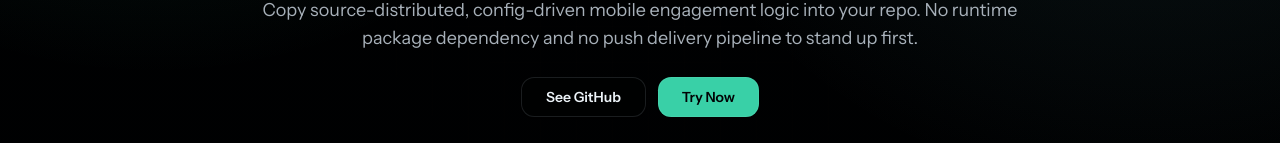
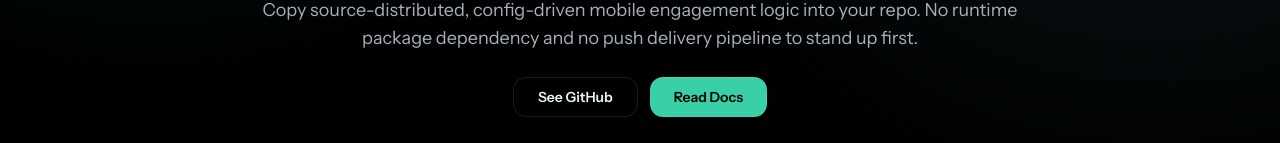
Before and after one commit to openclix/openclix, a Next.js app in the folder home/: page / in a window 1280 px wide. Shown: the part 514-657 px from the top of the page. Built offline with nearby package versions, Linux system fonts and the light colour scheme.

Commit message:
docs(docs): set up mintlify docs and link home ctas
Initialize docs/ with latest Mintlify docs.json structure and Bun scripts.
Add getting-started, guides, and reference content from README/home.
Replace home "Try Now" CTAs with docs links now that docs are live.

```diff
--- a/home/src/components/sections/audience-outcomes.tsx
+++ b/home/src/components/sections/audience-outcomes.tsx
@@ -2,7 +2,7 @@ import { Button } from "@/components/ui/button";
 import { Card, CardContent, CardHeader, CardTitle } from "@/components/ui/card";
 import { SectionHeading } from "@/components/shared/section-heading";
 import { audienceOutcomes } from "@/data/audience-outcomes";
-import { TRY_NOW_URL } from "@/data/links";
+import { DOCS_URL } from "@/data/links";
 
 export function AudienceOutcomes() {
   return (
@@ -36,8 +36,8 @@ export function AudienceOutcomes() {
                   Start with a local-first baseline
                 </span>
                 <Button size="sm" variant="outline" asChild className="font-semibold">
-                  <a href={TRY_NOW_URL} target="_blank" rel="noopener noreferrer">
-                    Try Now
+                  <a href={DOCS_URL} target="_blank" rel="noopener noreferrer">
+                    Read Docs
                   </a>
                 </Button>
               </div>
--- a/home/src/components/sections/final-cta.tsx
+++ b/home/src/components/sections/final-cta.tsx
@@ -1,5 +1,5 @@
 import { Button } from "@/components/ui/button";
-import { GITHUB_URL, TRY_NOW_URL } from "@/data/links";
+import { DOCS_URL, GITHUB_URL } from "@/data/links";
 
 export function FinalCTA() {
   return (
@@ -24,8 +24,8 @@ export function FinalCTA() {
               </a>
             </Button>
             <Button size="lg" asChild className="font-semibold">
-              <a href={TRY_NOW_URL} target="_blank" rel="noopener noreferrer">
-                Try Now
+              <a href={DOCS_URL} target="_blank" rel="noopener noreferrer">
+                Read Docs
               </a>
             </Button>
           </div>
--- a/home/src/components/sections/footer.tsx
+++ b/home/src/components/sections/footer.tsx
@@ -1,8 +1,8 @@
-import { GITHUB_URL, TRY_NOW_URL } from "@/data/links";
+import { DOCS_URL, GITHUB_URL } from "@/data/links";
 
 const footerLinks = [
   { label: "See GitHub", href: GITHUB_URL },
-  { label: "Try Now", href: TRY_NOW_URL },
+  { label: "Docs", href: DOCS_URL },
 ];
 
 export function Footer() {
--- a/home/src/components/sections/hero.tsx
+++ b/home/src/components/sections/hero.tsx
@@ -1,6 +1,6 @@
 import Image from "next/image";
 import { Button } from "@/components/ui/button";
-import { GITHUB_URL, TRY_NOW_URL } from "@/data/links";
+import { DOCS_URL, GITHUB_URL } from "@/data/links";
 
 const proofBullets = [
   "Local notifications + in-app messaging hooks",
@@ -50,8 +50,8 @@ export function Hero() {
             className="font-semibold shadow-[0_0_0_1px_rgba(255,255,255,0.06)_inset]"
             asChild
           >
-            <a href={TRY_NOW_URL} target="_blank" rel="noopener noreferrer">
-              Try Now
+            <a href={DOCS_URL} target="_blank" rel="noopener noreferrer">
+              Read Docs
             </a>
           </Button>
         </div>
--- a/home/src/data/links.ts
+++ b/home/src/data/links.ts
@@ -1,2 +1,2 @@
 export const GITHUB_URL = "https://github.com/openclix/openclix";
-export const TRY_NOW_URL = "https://github.com/openclix/openclix#readme";
+export const DOCS_URL = "https://docs.openclix.ai/getting-started/installation";
```
Also changed, not shown: 18 other files (tests, documents, lock files or other folders).
